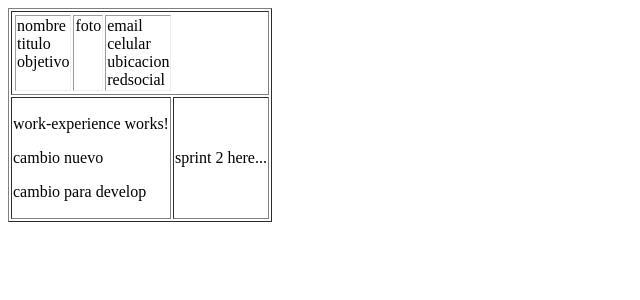
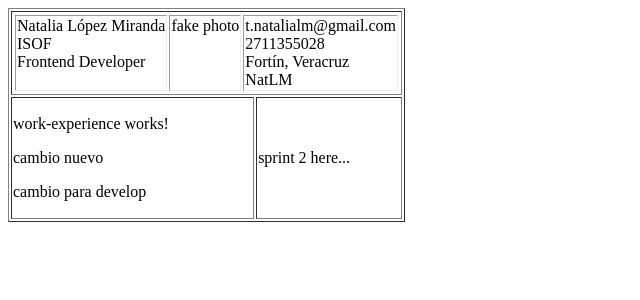
Before and after one commit to NataliaLM-26/NataliaLM-26.github.io, an Angular app: page / in a window 1280 px wide. Shown: the top 300 px of the page, without its empty margins (0-640 px from the left). Built offline with nearby package versions, Linux system fonts and the light colour scheme.

Commit message:
add vars header #3

```diff
--- a/src/app/header/header.component.html
+++ b/src/app/header/header.component.html
@@ -1,16 +1,16 @@
 <tr>
     <td>
-        nombre <br>
-        titulo <br>
-        objetivo
+        {{name}} <br>
+        {{titulo}} <br>
+        {{objetivo}}
     </td>
     <td>
-        foto
+        {{foto}}
     </td>
     <td>
-        email <br>
-        celular <br>
-        ubicacion <br>
-        redsocial
+        {{email}} <br>
+        {{celular}} <br>
+        {{ubicacion}} <br>
+        {{redsocial}}
     </td>
 </tr>
--- a/src/app/header/header.component.ts
+++ b/src/app/header/header.component.ts
@@ -6,5 +6,12 @@ import { Component } from '@angular/core';
   styleUrls: ['./header.component.css']
 })
 export class HeaderComponent {
-
+    name : string = "Natalia López Miranda";
+    titulo : string  = "ISOF";
+    objetivo : string = "Frontend Developer";
+    foto : string = "fake photo";
+    email : string = "t.natalialm@gmail.com";
+    celular : string = "2711355028";
+    ubicacion : string =  "Fortín, Veracruz";
+    redsocial : string = "NatLM";
 }
```
Also changed, not shown: 1 other file (tests, documents, lock files or other folders).
